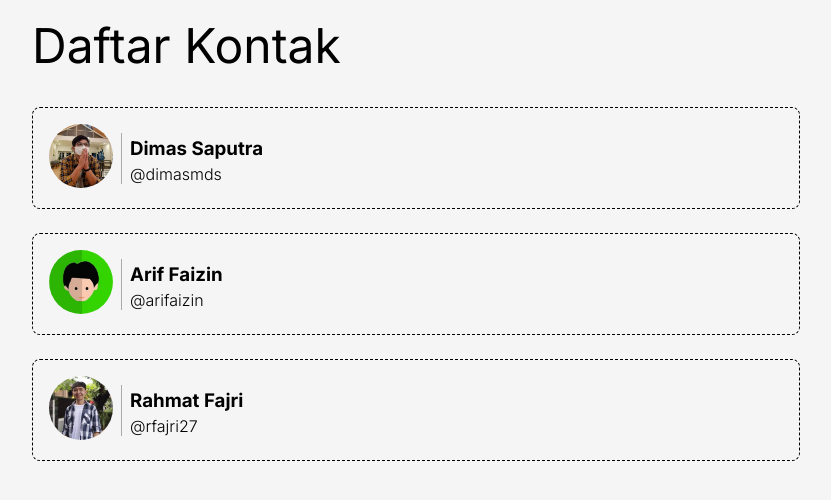
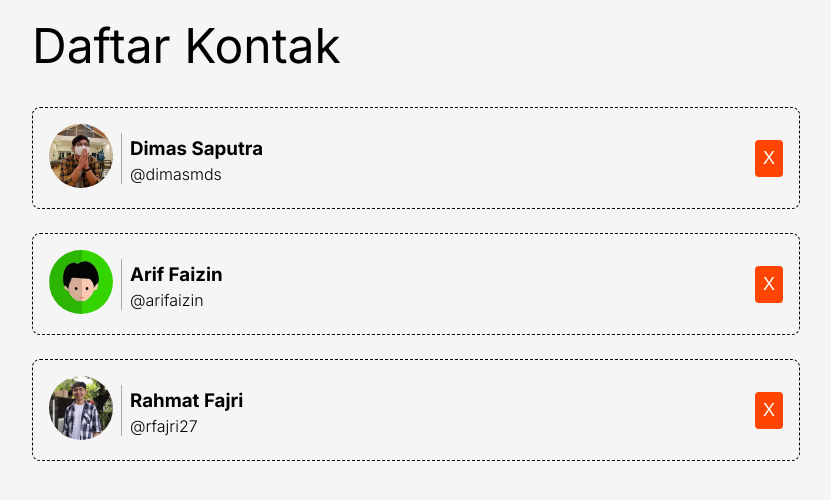
Before and after one commit to golchafun/dicoding-contact-app, a React (Vite) app: page / in a window 1280 px wide. Shown: the top 500 px of the page, without its empty margins (224-1055 px from the left). Built offline with nearby package versions, Linux system fonts and the light colour scheme.

Commit message:
add and show button delete

```diff
--- a/src/components/ContactItem.jsx
+++ b/src/components/ContactItem.jsx
@@ -1,12 +1,14 @@
 import React from 'react';
 import ContactItemBody from './ContactItemBody';
 import ContactItemImage from './ContactItemImage';
+import DeleteButton from './DeleteButton';
 
-function ContactItem({ imageUrl, name, tag }) {
+function ContactItem({ imageUrl, name, tag, id, onDelete }) {
  return (
    <div className="contact-item">
      <ContactItemImage imageUrl={imageUrl} />
      <ContactItemBody name={name} tag={tag} />
+     <DeleteButton id={id} onDelete={onDelete} />
    </div>
  );
 }
--- /dev/null
+++ b/src/components/DeleteButton.jsx
@@ -0,0 +1,7 @@
+import React from 'react';
+
+function DeleteButton({ id, onDelete }) {
+  return <button className='contact-item__delete' onClick={() => onDelete(id)}>X</button>
+}
+
+export default DeleteButton;
```
